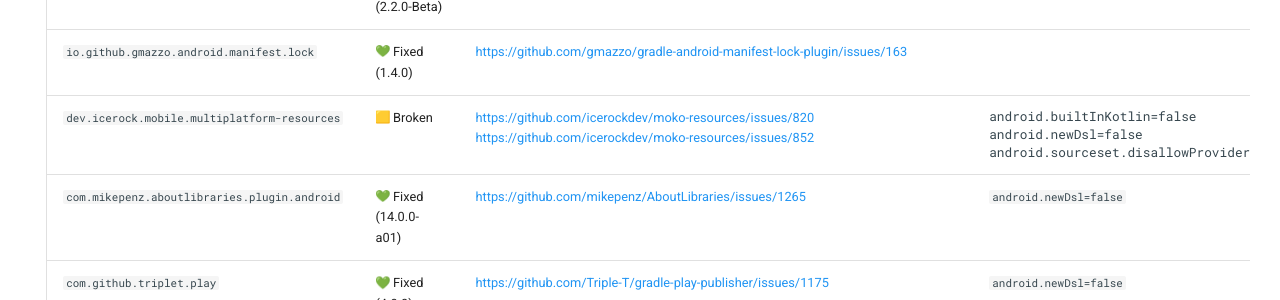
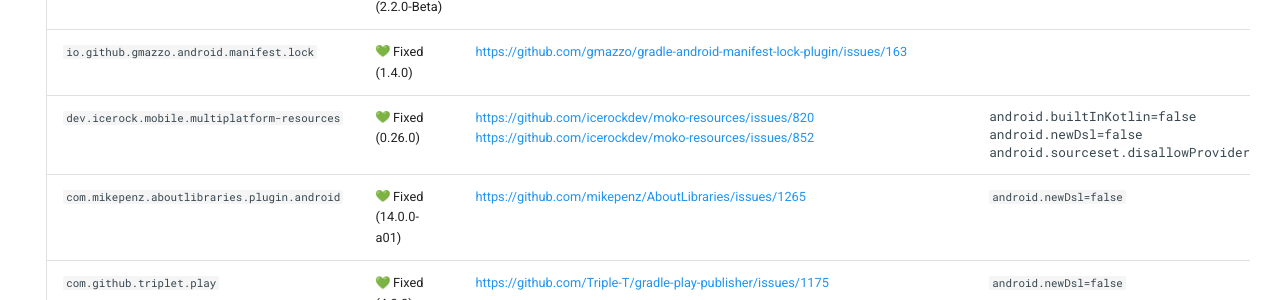
Before and after one commit to pablobaxter/AGP-Plugins-Status, an MkDocs documentation site: the page built from docs/agp-9.0.0.md, in a window 1280 px wide and 900 px high, scrolled down 2115 px. Shown: the part 155-455 px from the top of the window. Built offline with MkDocs 1.6.1 and Material for MkDocs 9.7.7, drawn with Linux system fonts in a browser that asks for light colours; emoji names are drawn with the system emoji font; comment, search, counter and statistics services are not loaded.

Commit message:
Update moko resources status

```diff
--- a/docs/agp-9.0.0.md
+++ b/docs/agp-9.0.0.md
@@ -56,7 +56,7 @@
 | `org.jetbrains.compose` | :green_heart: Fixed (1.9.3) | https://youtrack.jetbrains.com/issue/CMP-8771 | None | Fixed in https://github.com/JetBrains/compose-multiplatform/pull/5473 |
 | `org.jetbrains.dokka` | :green_heart: Fixed (2.2.0-Beta) | https://github.com/Kotlin/dokka/issues/4256 | | https://github.com/Kotlin/dokka/releases/tag/v2.2.0-Beta |
 | `io.github.gmazzo.android.manifest.lock` | :green_heart: Fixed (1.4.0) | https://github.com/gmazzo/gradle-android-manifest-lock-plugin/issues/163 | | Addressed by https://github.com/gmazzo/gradle-android-manifest-lock-plugin/pull/164 |
-| `dev.icerock.mobile.multiplatform-resources` | :yellow_square: Broken | https://github.com/icerockdev/moko-resources/issues/820<br>https://github.com/icerockdev/moko-resources/issues/852 | <pre>android.builtInKotlin=false<br>android.newDsl=false<br>android.sourceset.disallowProvider=false</pre> | |
+| `dev.icerock.mobile.multiplatform-resources` | :green_heart: Fixed (0.26.0) | https://github.com/icerockdev/moko-resources/issues/820<br>https://github.com/icerockdev/moko-resources/issues/852 | <pre>android.builtInKotlin=false<br>android.newDsl=false<br>android.sourceset.disallowProvider=false</pre> | Still incompatiable with tests, see https://github.com/icerockdev/moko-resources/issues/860 |
 | `com.mikepenz.aboutlibraries.plugin.android` | :green_heart: Fixed (14.0.0-a01) | https://github.com/mikepenz/AboutLibraries/issues/1265 | `android.newDsl=false` | Addressed by https://github.com/mikepenz/AboutLibraries/pull/1283 |
 | `com.github.triplet.play` | :green_heart: Fixed (4.0.0) | https://github.com/Triple-T/gradle-play-publisher/issues/1175 | `android.newDsl=false` | Addressed by https://github.com/Triple-T/gradle-play-publisher/pull/1181 |
 | `com.google.protobuf` | :yellow_square: Broken | https://github.com/google/protobuf-gradle-plugin/issues/787 | `android.newDsl=false` | |
```
